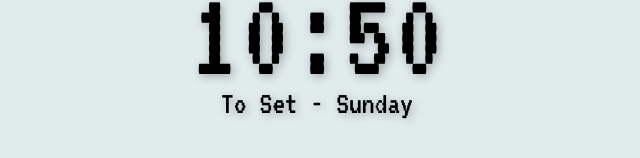
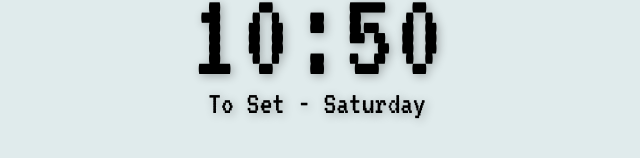
Before and after one commit to adamandpaul/daynightclock.com, a plain HTML site: page index.html in a window 1280 px wide. Shown: the part 348-506 px from the top of the page, without its empty margins (323-963 px from the left). Drawn offline with Linux system fonts and the light colour scheme.

Commit message:
Fix day of week index to day string mapping

```diff
--- a/index.html
+++ b/index.html
@@ -57,7 +57,7 @@
 <script>
 
     function day_of_week_as_string(dayIndex) {
-        return ["Monday","Tuesday","Wednesday","Thursday","Friday","Saturday","Sunday"][dayIndex];
+        return ["Sunday", "Monday","Tuesday","Wednesday","Thursday","Friday","Saturday"][dayIndex];
     }
 
     tstr_format_digits = function(num) {
```
